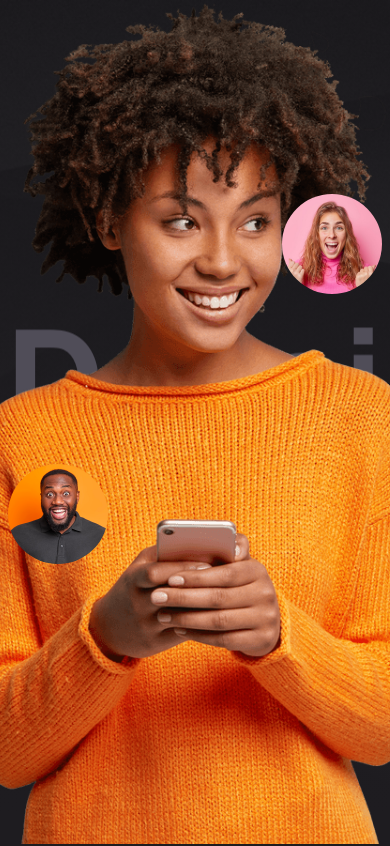
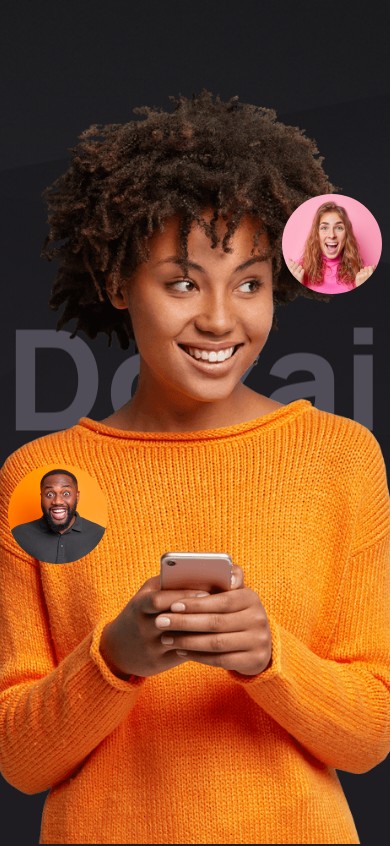
Before and after one commit to MRNickdown01/animation_Project, a React (Create React App) app: page / in a window 390 px wide. Shown: the top 846 px of the page. Built offline with nearby package versions, Linux system fonts and the light colour scheme.

Commit message:
header image and contact session responsive

```diff
--- a/src/Pages/ContactUs/index.css
+++ b/src/Pages/ContactUs/index.css
@@ -16,6 +16,7 @@
   color: #fff;
   font-size: 4rem;
   margin: 0px;
+  line-height: 4.8rem;
   font-weight: 600;
   font-family: Manrope-Bold;
   src: url(../../../src/assets/font/Manrope-Bold.otf);
@@ -71,7 +72,8 @@
   @media screen and (max-width: 720px) {
     .text_center_div > h2,
     .text_center_div > h1 {
-      font-size: 3rem;
+      font-size: 2.7rem;
+      line-height: 3.5rem;
     }
     .text_center_div > h6 {
       font-size: 14px;
--- a/src/Pages/HeaderSection/index.css
+++ b/src/Pages/HeaderSection/index.css
@@ -131,4 +131,8 @@
     font-size: 140px;
     letter-spacing: 0px;
   }
+  .aimation-girl-img {
+    height: 90vh;
+    top: 55%;
+  }
 }
```
